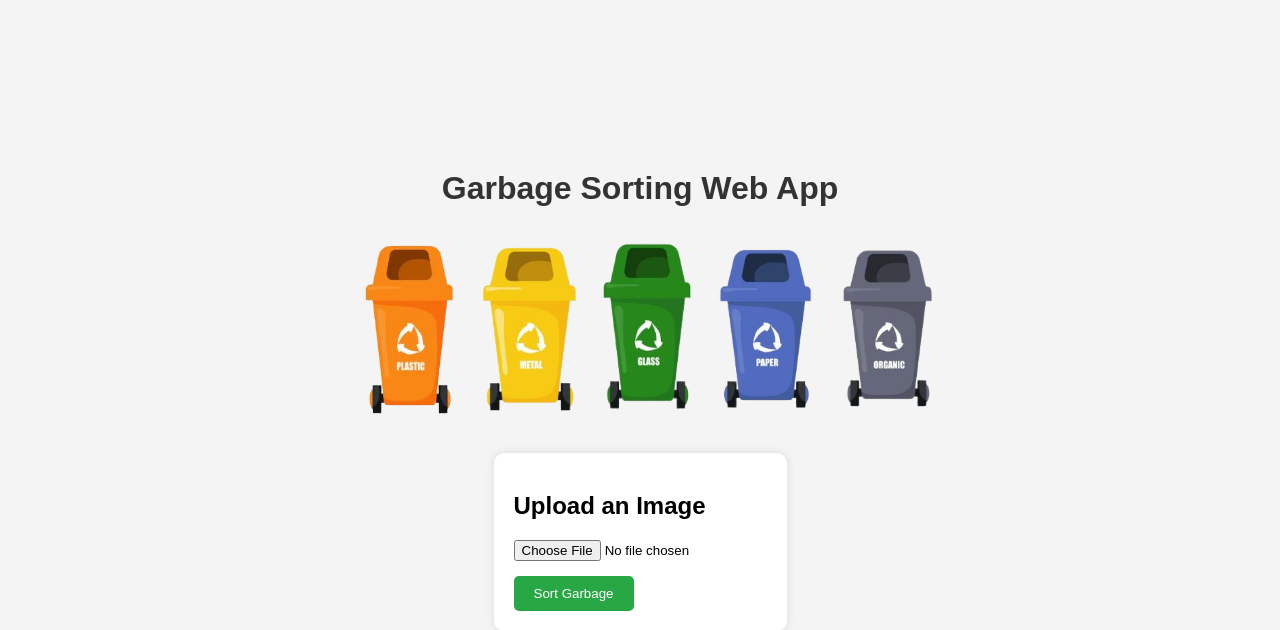
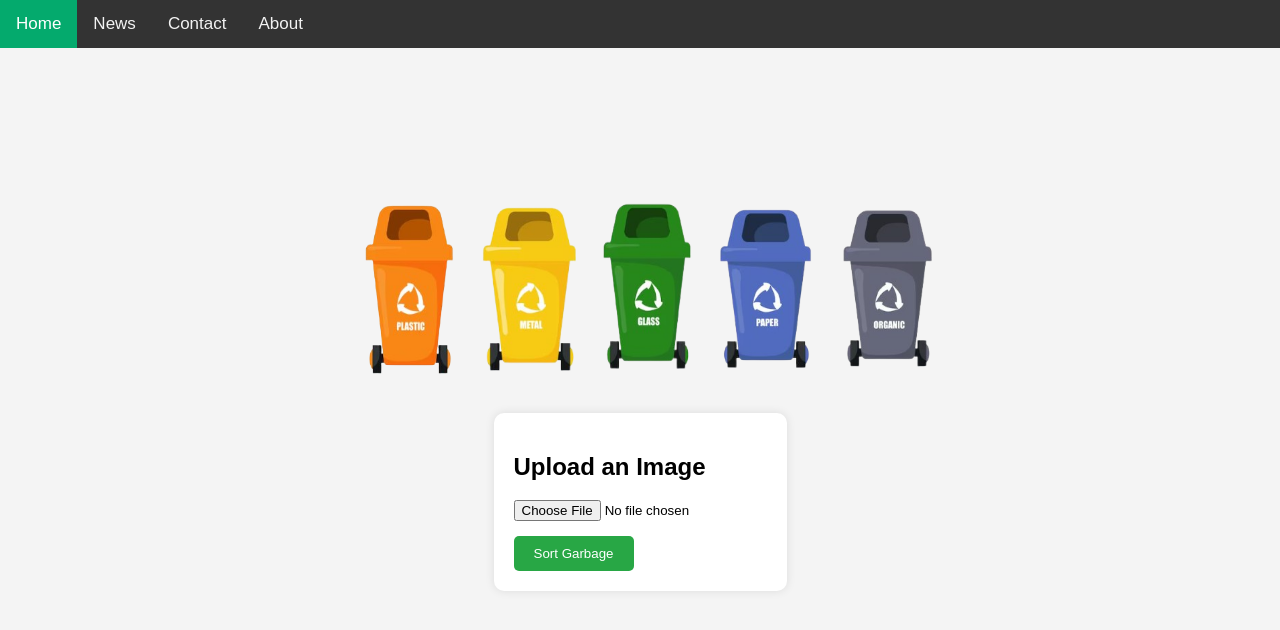
Before and after one commit to amujkic1/DropCycle, a Flask app: page / in a window 1280 px wide. Shown: the top 630 px of the page. Run offline with Flask 3, Linux system fonts and the light colour scheme.

Commit message:
added navigation bar

```diff
--- a/chatbot/templates/index.html
+++ b/chatbot/templates/index.html
@@ -73,6 +73,34 @@
             border-radius: 5px;
         }
 
+        .topnav {
+            background-color: #333;
+            overflow: hidden;
+            position: fixed;
+            top: 0;
+            width: 100%;
+            z-index: 1000;
+        }
+
+        .topnav a {
+            float: left;
+            color: #f2f2f2;
+            text-align: center;
+            padding: 14px 16px;
+            text-decoration: none;
+            font-size: 17px;
+        }
+
+        .topnav a:hover {
+            background-color: #ddd;
+            color: black;
+        }
+
+        .topnav a.active {
+            background-color: #04AA6D;
+            color: white;
+        }
+
         @keyframes scale {
             0% {
                 transform: scale(1);
@@ -90,7 +118,13 @@
 </head>
 <body>
 
-    <h1>Garbage Sorting Web App</h1>
+    <div class="topnav">
+        <a class="active" href="#home">Home</a>
+        <a href="#news">News</a>
+        <a href="#contact">Contact</a>
+        <a href="#about">About</a>
+    </div>
+
 
     <div id="images-container">
         <div class="image-item" id="plastic">
@@ -140,10 +174,25 @@
             .then(response => response.json())
             .then(data => {
                 document.getElementById('result').innerHTML = `<p>Detected garbage type: ${data.type}</p>`;
-                if(data.type=="Organic")
-                    console.log("Organic")
+                if(data.type=="Organic"){
                     const image = document.getElementById('organic');
                     image.classList.add('animate');
+                }
+                else if(data.type=="Aluminum can" || data.type=="Aluminum caps" || data.type=="Tin"){
+                    const image = document.getElementById('metal');
+                    image.classList.add('animate');
+                }
+                else if(data.type=="Plastic bag" || data.type=="Plastic bottle" || data.type=="Plastic can" || data.type=="Plastic canister"){
+                    const image = document.getElementById('plastic');
+                    image.classList.add('animate');
+                }
+                else if(data.type=="Glass bottle"){
+                    const image = document.getElementById('glass');
+                    image.classList.add('animate');
+                }else if(data.type=="Paper" || data.type=="Paper bag" || data.type=="Cardboard"){
+                    const image = document.getElementById('paper');
+                    image.classList.add('animate');
+                }
             })
             .catch(error => {
                 console.error('Error:', error);
```
Also changed, not shown: uploads/glass.png (added).
